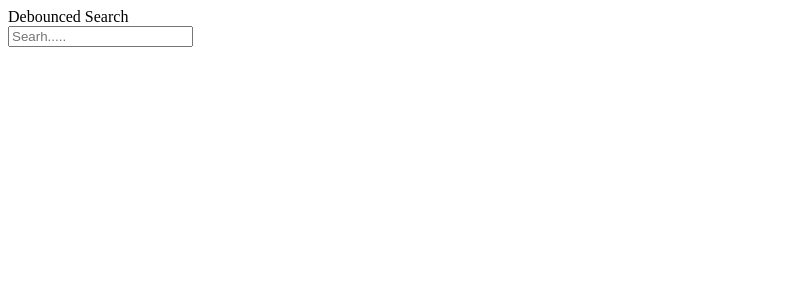
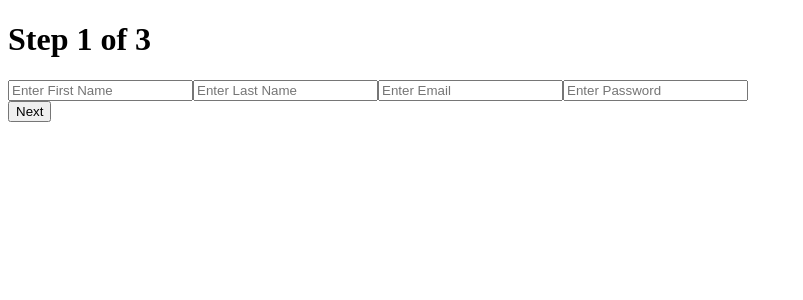
Before and after one commit to ArjunDivraniya/MERN, a React (Vite) app in the folder MAchine Coding/Components/: page /contect in a window 1280 px wide. Shown: the top 300 px of the page, without its empty margins (0-803 px from the left). Built offline with nearby package versions, Linux system fonts and the light colour scheme.

Commit message:
Add StepForm component with multi-step form functionality

```diff
--- a/MAchine Coding/Components/src/App.jsx
+++ b/MAchine Coding/Components/src/App.jsx
@@ -18,6 +18,7 @@ import Contect from './Components/Auth/Contect.jsx'
 import Protected from './Components/Auth/protected.jsx'
 import Signup from './Components/Auth/signup.jsx'
 import Debounced from './Components/Debounced.jsx'
+import StepForm from './Components/StepForm.jsx'
 const App = () => {
   return (
     <>
@@ -48,7 +49,8 @@ const App = () => {
 
 </BrowserRouter> */}
 
-  <Debounced/>
+  {/* <Debounced/> */}
+  <StepForm/>
 
 
 
--- /dev/null
+++ b/MAchine Coding/Components/src/Components/StepForm.jsx
@@ -0,0 +1,76 @@
+
+import React, { useState } from 'react'
+
+const StepForm = () => {
+    const [data, setData] = useState({
+        firstname: '',
+        lastname: '',
+        email: '',
+        password: '',
+        city: '',
+        contry: '',
+        pincode: '',
+        course: '',
+        brach: '',
+        university: ''
+
+    })
+    const [step, setStep] = useState(1);
+    const nextStep = () => {
+        if (step < 3) setStep(prev => prev + 1);
+    }
+    const priousStep = () => {
+        if (step > 0) setStep(prev => prev - 1);
+    }
+
+    const handlechange = (e) => {
+        setData({ ...data, [e.target.name]: e.target.value });
+    }
+    const handlesubmit = (e) => {
+        e.preventDefault();
+        alert("Form Submitted Successfully");
+    }
+
+    return (
+        <>
+            <form onSubmit={handlesubmit}>
+                {step === 1 && (
+                    <>
+                        <h1>Step 1 of 3</h1>
+                        <input type='text' name='firstname' placeholder='Enter First Name' value={data.firstname} onChange={handlechange} />
+                        <input type='text' name='lastname' placeholder='Enter Last Name' value={data.lastname} onChange={handlechange} />
+                        <input type='email' name='email' placeholder='Enter Email' value={data.email} onChange={handlechange} />
+                        <input type='password' name='password' placeholder='Enter Password' value={data.password} onChange={handlechange} />
+
+                    </>
+                )}
+
+                {step === 2 && (
+                    <>
+                        <h1>Step 2 of 3</h1>
+                        <input type='text' name='city' placeholder='Enter City' value={data.city} onChange={handlechange} />
+                        <input type='text' name='contry' placeholder='Enter Contry' value={data.contry} onChange={handlechange} />
+                        <input type='text' name='pincode' placeholder='Enter Pincode' value={data.pincode} onChange={handlechange} />
+                    </>
+                )}
+
+                {step === 3 && (
+                    <>
+                        <h1>Step 3 of 3</h1>
+                        <input type='text' name='course' placeholder='Enter Course' value={data.course} onChange={handlechange} />
+                        <input type='text' name='brach' placeholder='Enter Brach' value={data.brach} onChange={handlechange} />
+                        <input type='text' name='university' placeholder='Enter University' value={data.university} onChange={handlechange} />
+                    </>
+                )}
+
+            </form>
+
+            {step > 1 && <button onClick={priousStep} >Prious</button>}
+            {step < 3 && <button onClick={nextStep} >Next</button>}
+            {step === 3 && <button type='submit' onClick={handlesubmit} >Submit</button>}
+
+        </>
+    )
+}
+
+export default StepForm
```
